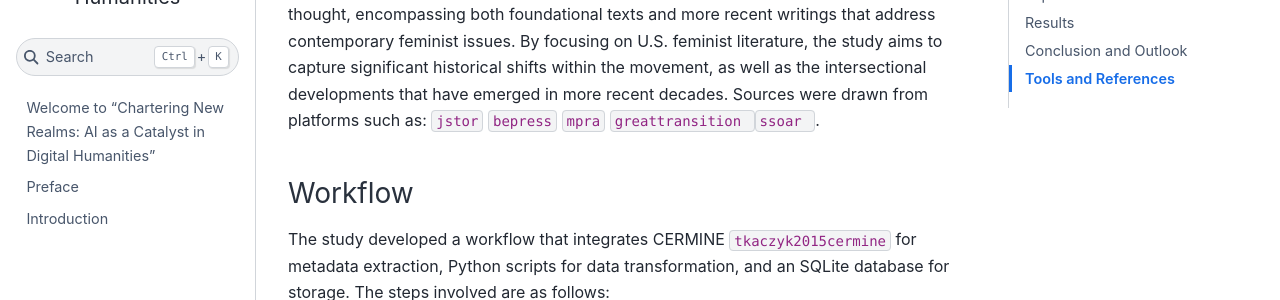
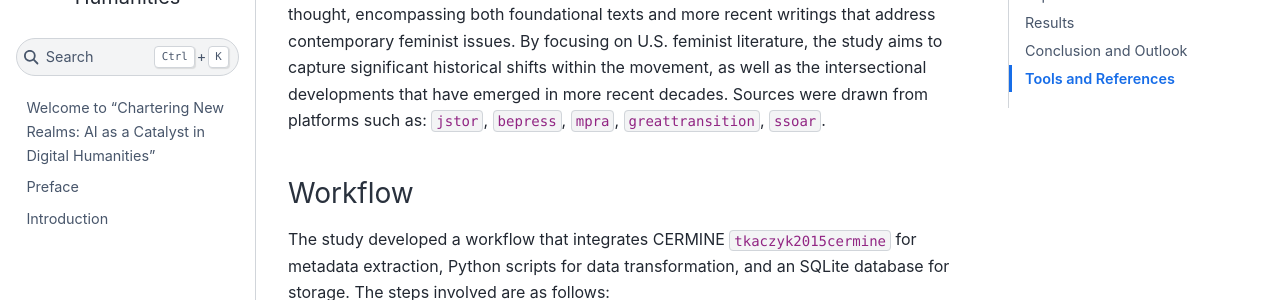
Before and after one commit to pstroe/chartering-new-realms-2024, a Jupyter Book: the page built from chapter9.md, in a window 1280 px wide and 900 px high, scrolled down 3955 px. Shown: the part 150-450 px from the top of the window. Built offline with Jupyter Book 1.0.4 settings and Sphinx 7.4.7 and the Sphinx Book theme 1.1.4, drawn with Linux system fonts in a browser that asks for light colours; cross-references to code outside the pages are shown as plain code.

```diff
--- a/chapter9.md
+++ b/chapter9.md
@@ -58,7 +58,7 @@ However, the intersection of feminist archives and digital humanities is not wit
 
 For this study, a dataset of 50 PDF documents was selected to represent key U.S. feminist texts, including manifestos, journal articles, academic papers, and reports. These documents span several decades, beginning from the 1960s to the present, and reflect the evolving themes within the feminist movement. The texts cover a wide range of topics, including reproductive rights, gender equality, intersectionality, labor rights, and social justice. Sources included academic platforms such as JSTOR and SSOAR.
 
-The selection of documents was designed to ensure a broad representation of feminist thought, encompassing both foundational texts and more recent writings that address contemporary feminist issues. By focusing on U.S. feminist literature, the study aims to capture significant historical shifts within the movement, as well as the intersectional developments that have emerged in more recent decades. Sources were drawn from platforms such as: {cite:p}`jstor`  {cite:p}`bepress`   {cite:p}`mpra` {cite:p}`greattransition ` {cite:p}`ssoar `.
+The selection of documents was designed to ensure a broad representation of feminist thought, encompassing both foundational texts and more recent writings that address contemporary feminist issues. By focusing on U.S. feminist literature, the study aims to capture significant historical shifts within the movement, as well as the intersectional developments that have emerged in more recent decades. Sources were drawn from platforms such as: {cite:p}`jstor`, {cite:p}`bepress`, {cite:p}`mpra`, {cite:p}`greattransition`, {cite:p}`ssoar`.
 
 #### Workflow
 
```
